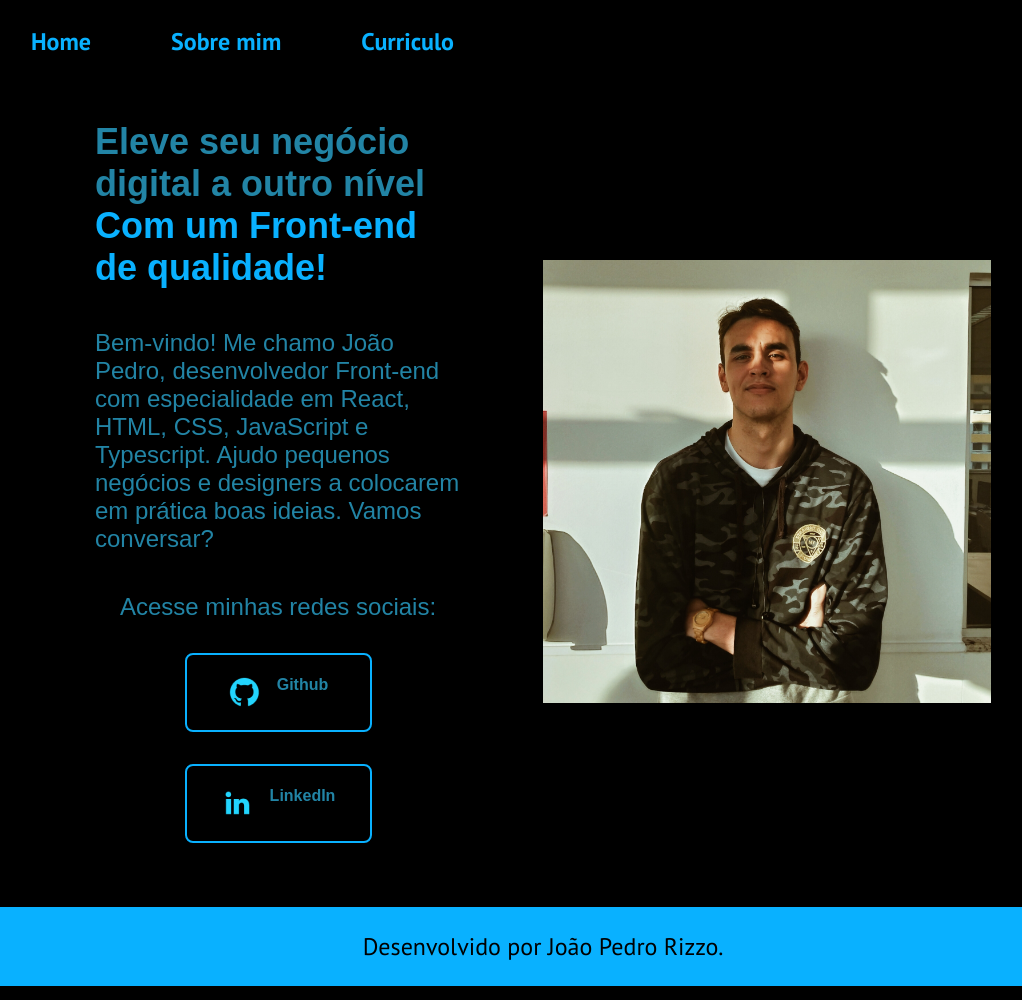
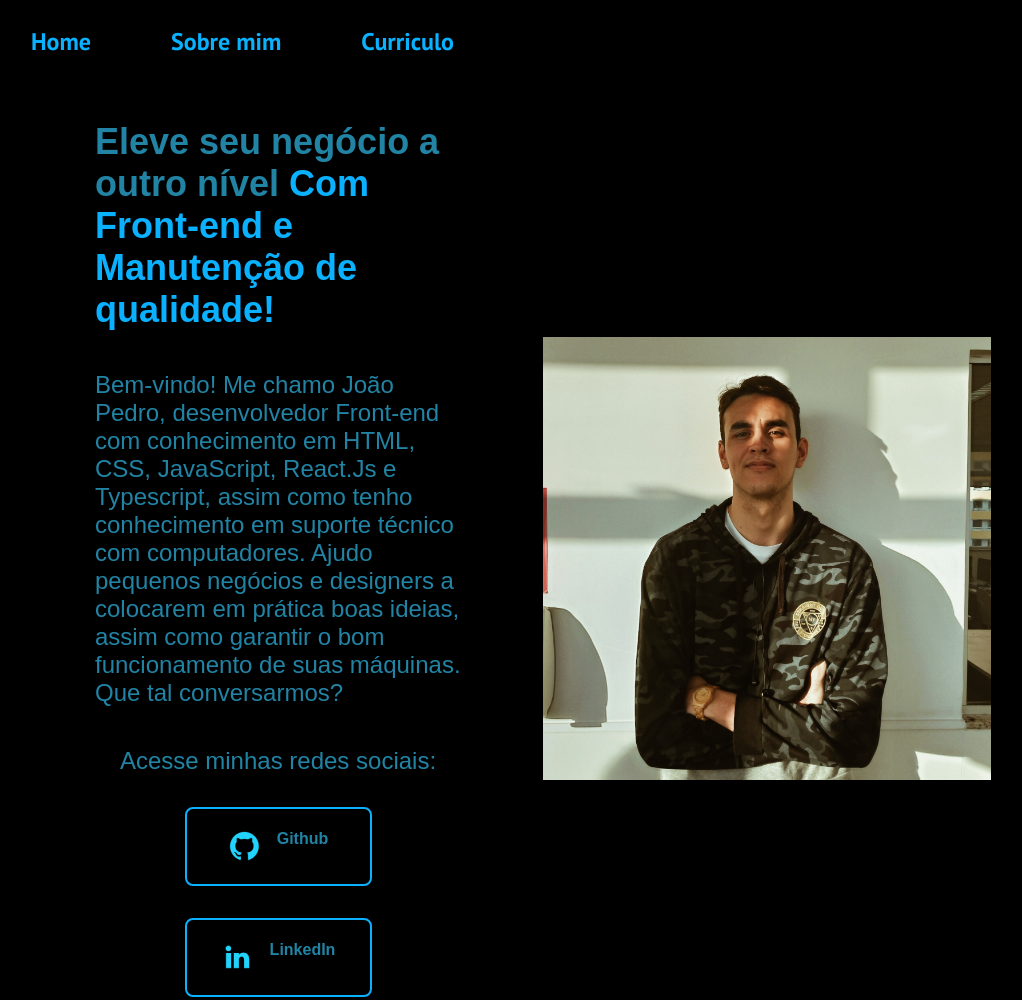
Before and after one commit to joaoprb/portfolio, a plain HTML site: page index.html in a window 1280 px wide. Shown: the top 1000 px of the page, without its empty margins (97-1119 px from the left). Drawn offline with Linux system fonts and the light colour scheme; a web font is replaced by a local one.

Commit message:
Update index.html

```diff
--- a/index.html
+++ b/index.html
@@ -16,13 +16,14 @@
     </header>
     <main class="apresentacao">
         <section class="apresentacao__conteudo">
-          <h1 class="apresentacao__conteudo__titulo">Eleve seu negócio digital a outro nível
-            <strong class="titulo-destaque">Com um Front-end de qualidade!</strong>
+          <h1 class="apresentacao__conteudo__titulo">Eleve seu negócio a outro nível
+            <strong class="titulo-destaque">Com Front-end e Manutenção de qualidade!</strong>
           </h1>
-          <p class="apresentacao__conteudo__texto">Bem-vindo! Me chamo João Pedro, desenvolvedor Front-end com especialidade em
-           React, HTML, CSS, JavaScript e Typescript.
+          <p class="apresentacao__conteudo__texto">Bem-vindo! Me chamo João Pedro, desenvolvedor Front-end com
+            conhecimento em HTML, CSS, JavaScript, React.Js e Typescript, assim como tenho conhecimento em suporte técnico
+            com computadores.
            Ajudo pequenos negócios e designers
-           a colocarem em prática boas ideias. Vamos conversar?
+           a colocarem em prática boas ideias, assim como garantir o bom funcionamento de suas máquinas. Que tal conversarmos?
           </p>
           <div class="apresentacao__links">
             <h2 class="apresentacao__links__subtitulo">Acesse minhas redes sociais:</h2>
```
